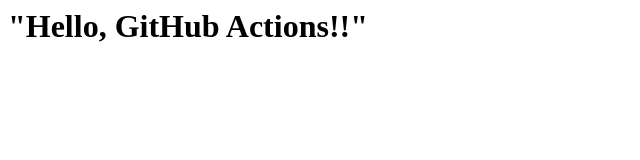
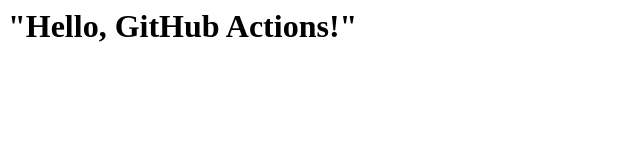
Before and after one commit to VikaZelenkevich/gh-deployment-workflow, a plain HTML site: page index.html in a window 1280 px wide. Shown: the full height of the page, 0-640 px from the left. Drawn offline with Linux system fonts and the light colour scheme.

Commit message:
Update index.html

```diff
--- a/index.html
+++ b/index.html
@@ -1,7 +1,7 @@
 <html>
 
 <body>
-    <h1> "Hello, GitHub Actions!!" </h1>
+    <h1> "Hello, GitHub Actions!" </h1>
 </body>
 
 </html>
```
